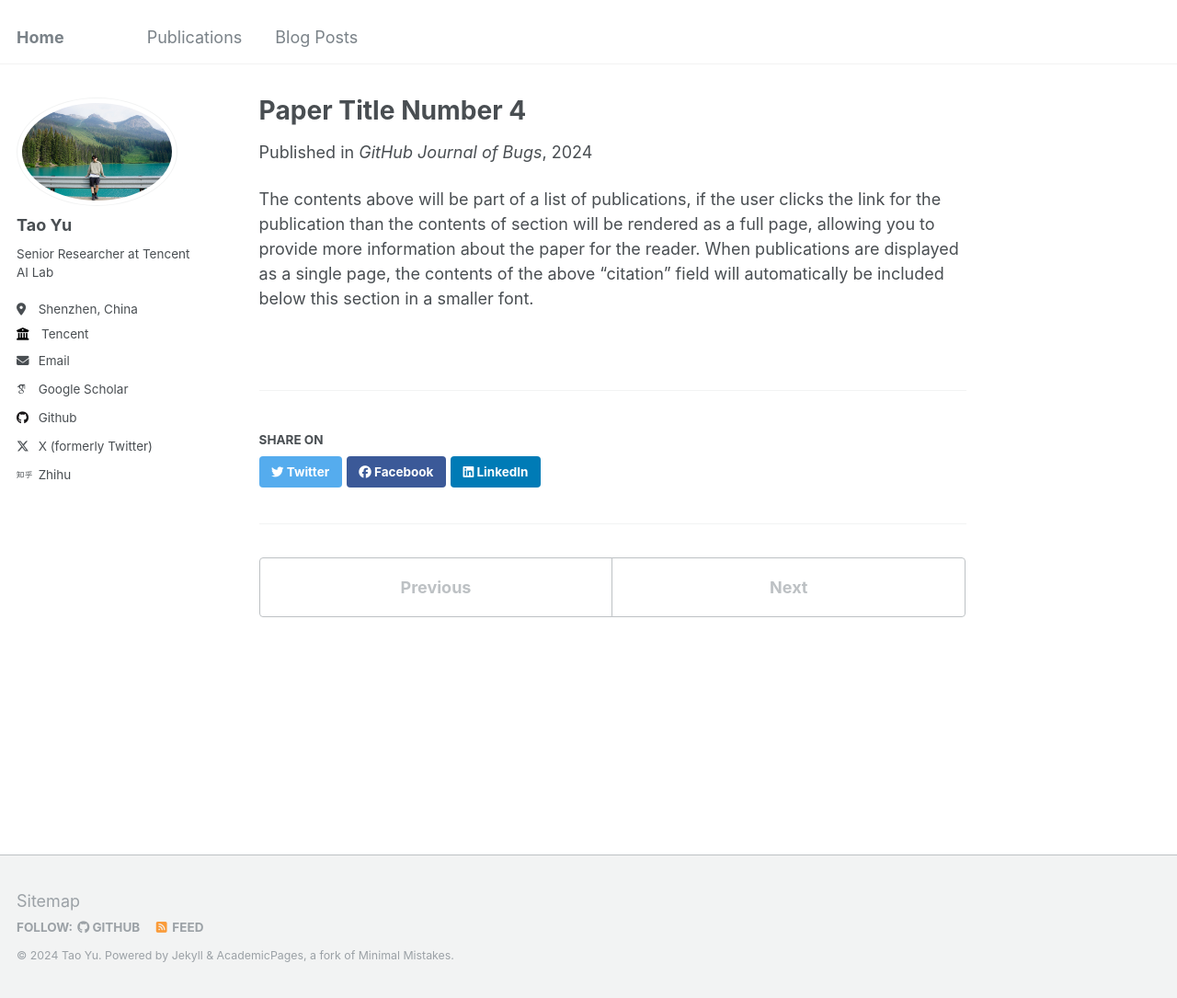
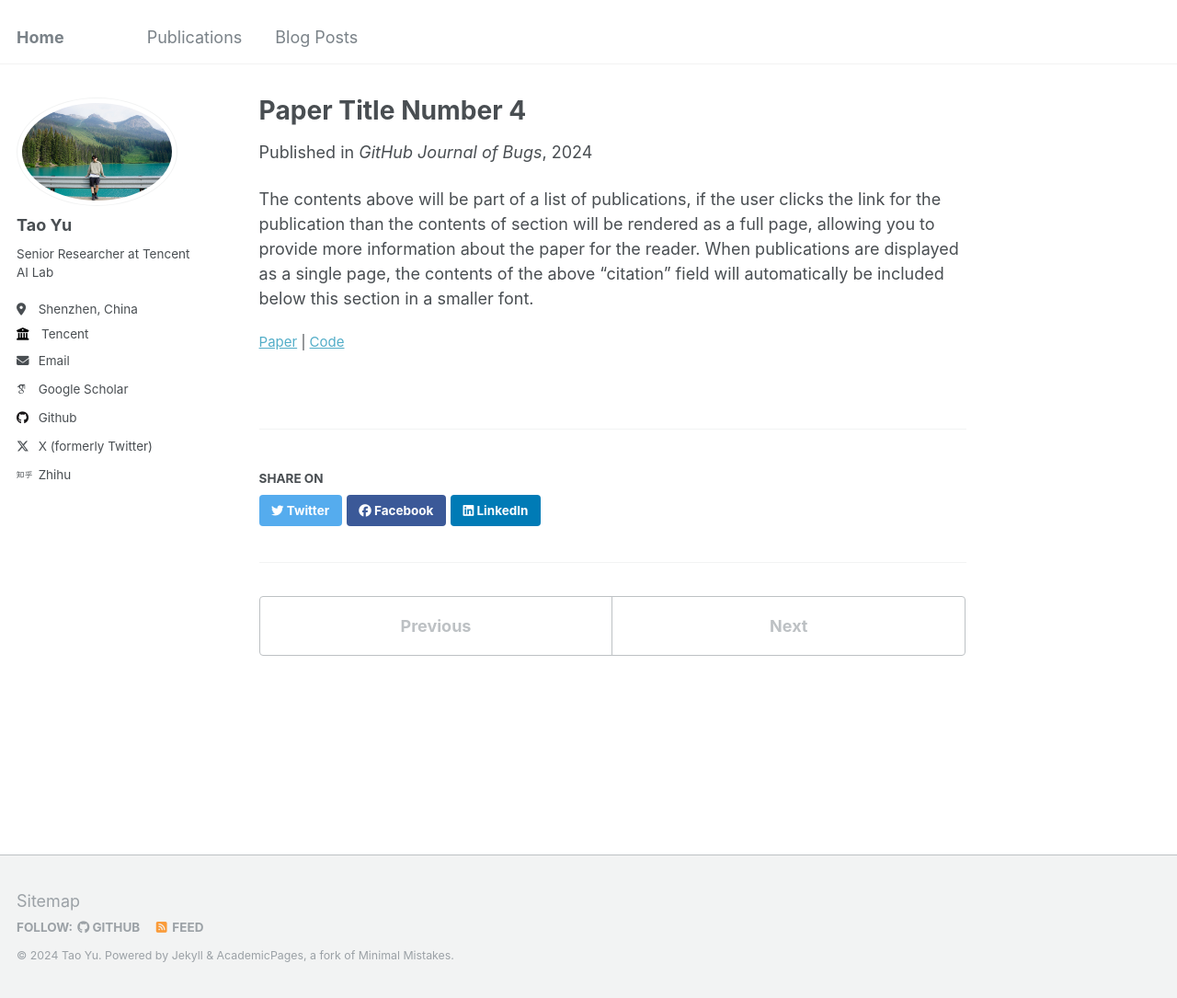
Before and after one commit to geekyutao/geekyutao.github.io, a Jekyll site: the page built from _publications/2024-02-17-paper-title-number-4 copy.md, in a window 1280 px wide and 1085 px high. Shown: the whole window at 92% size. Built offline with Jekyll 4.4.1, drawn with Linux system fonts in a browser that asks for light colours; some web fonts are replaced.

Commit message:
initialize

```diff
--- a/_layouts/single.html
+++ b/_layouts/single.html
@@ -48,17 +48,17 @@ layout: default
       <section class="page__content" itemprop="text">
         {{ content }}
 
-        {% if post.citation and page.paperurl and page.codeurl and page.projecturl %}
+        {% if page.paperurl and page.codeurl and page.projecturl %}
           <p style="font-size: smaller"><a href="{{ page.paperurl }}">Paper</a> | <a href="{{ page.codeurl }}">Code</a> | <a href="{{ page.projecturl }}">Project Page</a></p>
-        {% elsif post.citation and page.paperurl and page.codeurl %}
+        {% elsif page.paperurl and page.codeurl %}
           <p style="font-size: smaller"><a href="{{ page.paperurl }}">Paper</a> | <a href="{{ page.codeurl }}">Code</a></p>
-        {% elsif post.citation and page.paperurl and page.projecturl %}
+        {% elsif page.paperurl and page.projecturl %}
           <p style="font-size: smaller"><a href="{{ page.paperurl }}">Paper</a> | <a href="{{ page.projecturl }}">Project Page</a></p>
-        {% elsif post.citation and page.paperurl %}
+        {% elsif page.paperurl %}
           <p style="font-size: smaller"><a href="{{ page.paperurl }}">Paper</a></p>
-        {% elsif post.citation and page.codeurl %}
+        {% elsif page.codeurl %}
           <p style="font-size: smaller"><a href="{{ page.codeurl }}">Code</a></p>
-        {% elsif post.citation and page.projecturl %}
+        {% elsif page.projecturl %}
           <p style="font-size: smaller"><a href="{{ page.projecturl }}">Project Page</a></p>
         {% endif %}
 
```
Also changed, not shown: _includes/archive-single.html (+6 -6 lines).
